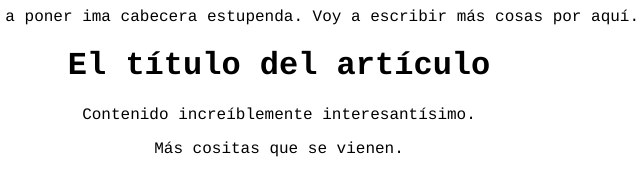
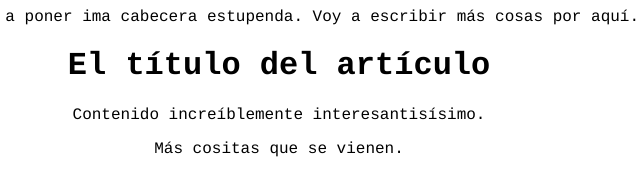
Before and after one commit to RaimundoSO/pruebas, a plain HTML site: page index.html in a window 1280 px wide. Shown: the full height of the page, 361-1001 px from the left. Drawn offline with Linux system fonts and the light colour scheme.

Commit message:
si
Signed-off-by: Raimundo Sieso <raimundo.sieso@gmail.com>

```diff
--- a/index.html
+++ b/index.html
@@ -6,7 +6,7 @@
 	<body>
 		<p>Aquí voy a poner ima cabecera estupenda. Voy a escribir más cosas por aquí.</p>
 		<h1>El título del artículo</h1>
-		<p>Contenido increíblemente interesantísimo.</p>
+		<p>Contenido increíblemente interesantisísimo.</p>
 		<p>Más cositas que se vienen.</p>
 	</body>
 </html>
```
